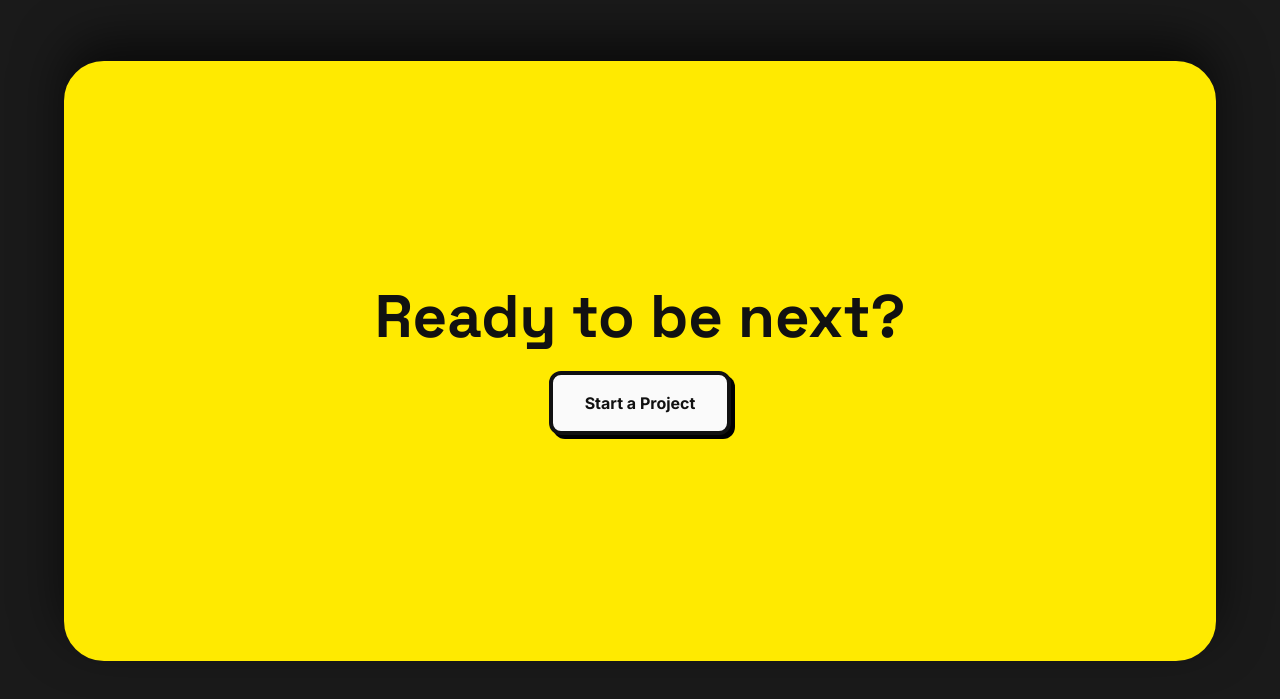
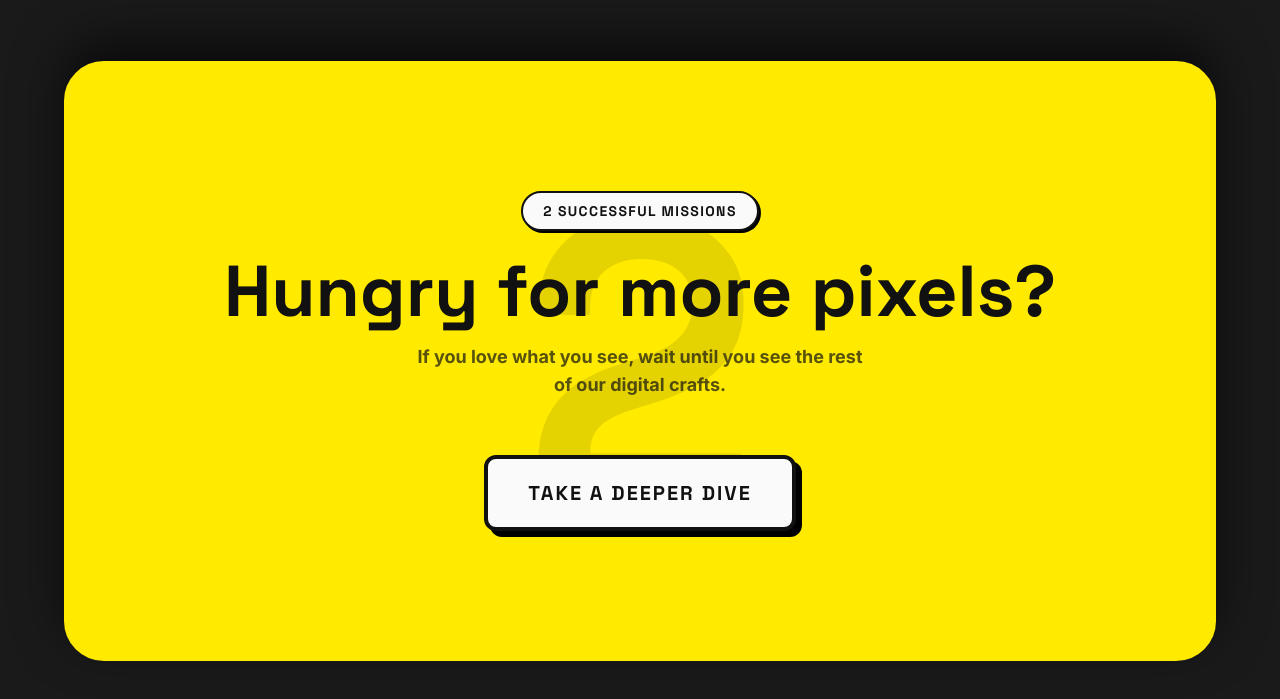
Before and after one commit to Rayendraarya26/Digifolks-B2B-Compro, a Next.js app: page / in a window 1280 px wide. Shown: the part 7535-8234 px from the top of the page. Built offline with nearby package versions, Linux system fonts and the light colour scheme.

Commit message:
feat: Implement OutroCardInteractive component with animated project counter

```diff
--- a/src/components/dom/Portfolio.tsx
+++ b/src/components/dom/Portfolio.tsx
@@ -1,7 +1,9 @@
 "use client";
 
 import Image from "next/image";
-import { portfolioData } from "@/data/portfolio"; // Pastikan path data lu bener
+import { portfolioData } from "@/data/portfolio";
+import { motion, useInView, animate, AnimationPlaybackControls } from "framer-motion";
+import { useState, useEffect, useRef } from "react";
 
 // Gabungkan semua data
 const allCards = [
@@ -59,6 +61,80 @@ export default function Portfolio() {
   );
 }
 
+// --- MICRO-COMPONENT: Outro Card (Infinite Replay Counting) ---
+const OutroCardInteractive = () => {
+  const [count, setCount] = useState(0);
+  const countRef = useRef(null);
+
+  // 1. Hapus { once: true } agar status isInView update terus setiap keluar-masuk layar
+  const isInView = useInView(countRef, { margin: "-10% 0px" });
+
+  const TOTAL_PROJECTS = portfolioData.length;
+
+  useEffect(() => {
+    let controls: AnimationPlaybackControls | undefined;
+
+    if (isInView) {
+      // Jalankan animasi maju saat masuk layar
+      controls = animate(0, TOTAL_PROJECTS, {
+        duration: 2,
+        ease: "easeOut",
+        onUpdate: (latest) => setCount(Math.round(latest)),
+      });
+    } else {
+      // 2. RESET: Balikin ke 0 saat kartu keluar dari layar
+      setCount(0);
+    }
+
+    return () => controls?.stop(); // Stop animasi kalau komponen unmount
+  }, [isInView]);
+
+  const handleClick = () => {
+    window.location.href = "/work"; // Ganti ke halaman portfolio utama
+  };
+
+  return (
+    <div
+      ref={countRef}
+      className="group relative flex h-full w-full flex-col items-center justify-center gap-6 overflow-hidden rounded-[2.5rem] border-4 border-pop-yellow bg-pop-yellow p-8 shadow-[0_-20px_50px_rgba(0,0,0,0.6)]"
+    >
+      {/* 1. THE GIANT BACKGROUND COUNTER */}
+      <div className="pointer-events-none absolute inset-0 flex items-center justify-center opacity-10">
+        <span className="font-display text-[15rem] font-black leading-none text-text-primary desktop:text-[25rem]">
+          {count}
+        </span>
+      </div>
+
+      {/* 2. FOREGROUND CONTENT */}
+      <div className="relative z-10 flex flex-col items-center text-center">
+
+        {/* Badge yang ikut goyang dikit pas muncul */}
+        <motion.div
+          animate={isInView ? { scale: [0.9, 1.1, 1], opacity: 1 } : { scale: 0.9, opacity: 0 }}
+          className="mb-6 rounded-full border-2 border-text-primary bg-surface-light px-5 py-2 font-display text-sm font-black uppercase tracking-widest text-text-primary shadow-[2px_2px_0_rgba(0,0,0,1)]"
+        >
+          {count} Successful Missions
+        </motion.div>
+
+        <h3 className="font-display text-5xl font-black text-text-primary desktop:text-7xl">
+          Hungry for more pixels?
+        </h3>
+
+        <p className="mt-4 max-w-md text-lg font-bold text-text-primary/70">
+          If you love what you see, wait until you see the rest of our digital crafts.
+        </p>
+
+      </div>
+
+      {/* 3. BUTTON */}
+      <button onClick={handleClick} className="relative z-10 mt-8 rounded-xl border-4 border-text-primary bg-surface-light px-10 py-5 font-display text-xl font-black uppercase tracking-widest text-text-primary shadow-[6px_6px_0_rgba(0,0,0,1)] transition-transform hover:-translate-y-1 active:translate-y-0">
+        Take a Deeper Dive
+      </button>
+
+    </div>
+  );
+};
+
 // --- MICRO-COMPONENT: Card UI Builder ---
 const CardContent = ({ item }: { item: any }) => {
   // 1. Desain Card Intro
@@ -75,16 +151,7 @@ const CardContent = ({ item }: { item: any }) => {
 
   // 2. Desain Card Outro
   if (item.type === "outro") {
-    return (
-      <div className="flex h-full w-full flex-col items-center justify-center gap-6 rounded-[2.5rem] border-4 border-pop-yellow bg-pop-yellow p-8 shadow-[0_-20px_50px_rgba(0,0,0,0.6)]">
-        <h3 className="text-center font-display text-4xl font-black text-text-primary desktop:text-6xl">
-          Ready to be next?
-        </h3>
-        <button className="rounded-xl border-4 border-text-primary bg-surface-light px-8 py-4 font-bold text-text-primary shadow-[4px_4px_0_rgba(0,0,0,1)] transition-transform hover:-translate-y-1 hover:shadow-[6px_6px_0_rgba(0,0,0,1)]">
-          Start a Project
-        </button>
-      </div>
-    );
+    return <OutroCardInteractive />;
   }
 
   // 3. Desain Card Portfolio Utama
```
